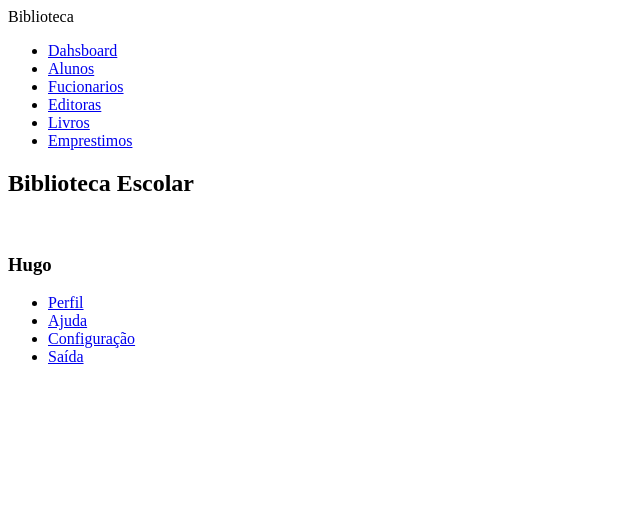
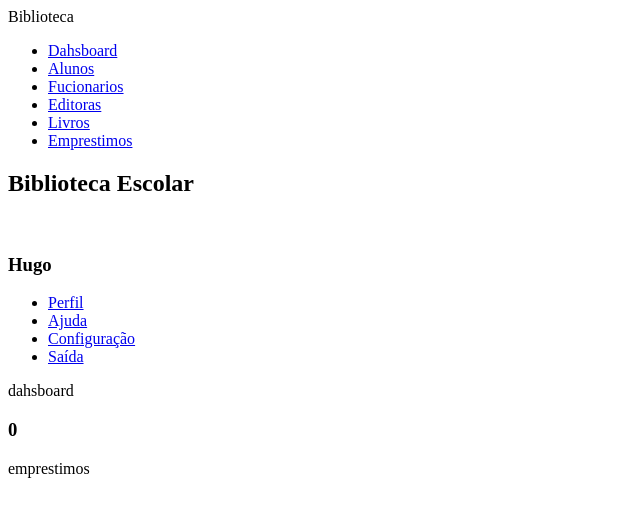
Before and after one commit to vitofer/Projeto_Biblioteca, a plain HTML site: page dahsboard.html in a window 1280 px wide. Shown: the whole page, without its empty margins (0-640 px from the left). Drawn offline with Linux system fonts and the light colour scheme.

Commit message:
html.pro

```diff
--- a/dahsboard.html
+++ b/dahsboard.html
@@ -87,6 +87,34 @@
             </div>
         </div>
 
+ <div class="corpo-da-pag">
+    <div class="scroll">
+        <div class="activity">
+            <div class="overview">
+                <div class="title">
+                    <i class="bi bi-house"></i>
+                    <span class="text">dahsboard</span>
+                </div><!--title-->
+            </section>
+            <section class="content container-fluid"
+            <div class="row">
+                <div class="col-xs-6">
+                    <div class="small-box bg-green">
+                        <div class="inner">
+                            <h3 id="number-emprestimo">0</h3>
+                            <p>emprestimos</p>
+                            </div>
+                            <div class="icon">
+                                <i class="ion ion-pie-graph'></i>
+                            </div>
+                        </div>
+                        <div class=
+                            </div>
+                </div>
+            </div>
+        </div>
+    </div>
+ </div>
      </section>
 </div>
 
```
